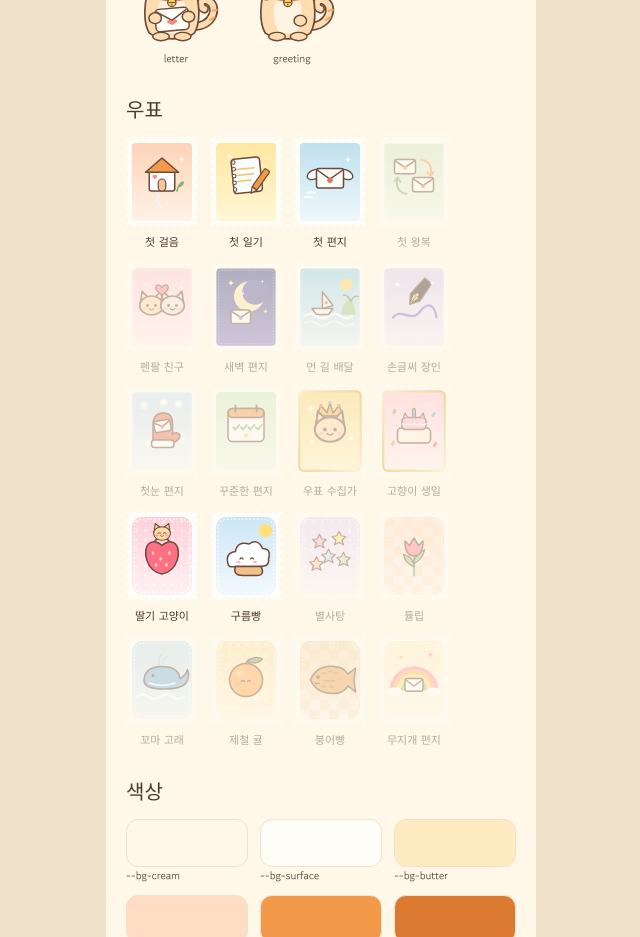
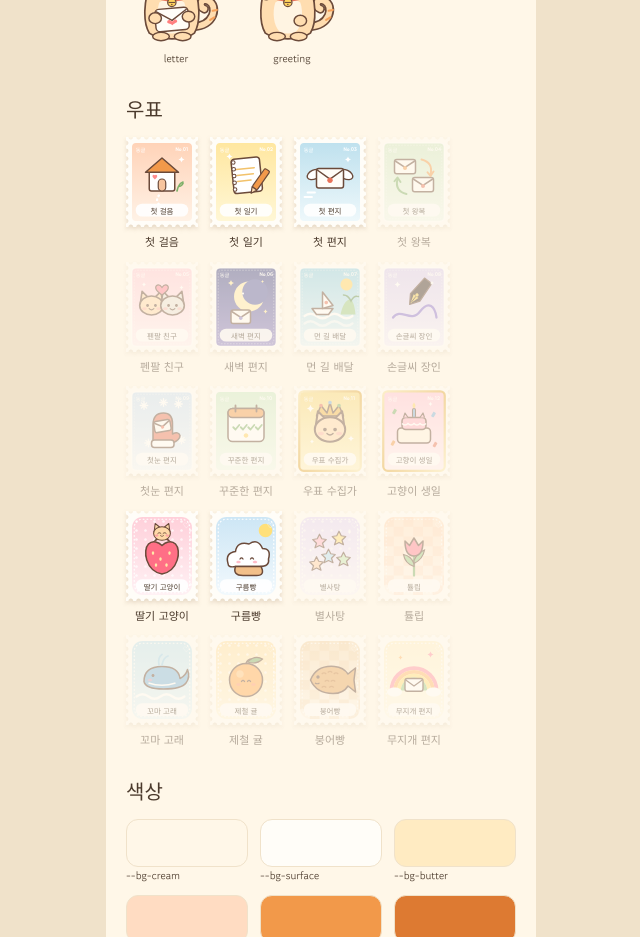
Before and after one commit to 2026-4thon-dongle/2026-4thon-11-dongle-frontend, a React (Vite) app: page /preview in a window 1280 px wide. Shown: the part 1640-2577 px from the top of the page, without its empty margins (319-959 px from the left). Built offline with nearby package versions, Linux system fonts and the light colour scheme.

Commit message:
feat: Stamp에 이름 띠와 번호 추가

```diff
--- a/src/components/letter-write/StampingScene.css
+++ b/src/components/letter-write/StampingScene.css
@@ -75,59 +75,13 @@
   animation: stamping-card-in 520ms cubic-bezier(0.2, 0.8, 0.2, 1) backwards;
 }
 
-/* 우표 + 이름 띠 (시안의 우표 · 이름 띠 · 번호 · 브랜드 글자) */
+/* 우표(이름 띠·글자는 Stamp가 그린다) */
 .stamping__stamp {
   top: 121.1px;
   left: 214px;
   width: 57.6px;
   height: 72px;
-  filter: drop-shadow(0 1.8px 1.8px rgba(115, 77, 38, 0.18));
   animation: stamping-stamp-in 420ms cubic-bezier(0.3, 1.4, 0.5, 1) 420ms backwards;
-}
-
-.stamping__stamp > * {
-  position: absolute;
-}
-
-.stamping__stamp img {
-  top: 0;
-  left: 0;
-  display: block;
-}
-
-.stamping__stamp-band {
-  top: 53.4px;
-  left: 7.8px;
-  width: 42px;
-  height: 10.2px;
-  border-radius: 5.1px;
-  background: rgba(255, 255, 255, 0.9);
-}
-
-.stamping__stamp-name {
-  top: 54.6px;
-  left: 7.8px;
-  width: 42px;
-  color: #4a3b2b;
-  font: 400 6px / normal var(--font-jua);
-  text-align: center;
-}
-
-.stamping__stamp-no,
-.stamping__stamp-brand {
-  top: 7.2px;
-  color: var(--white);
-  font: 400 4.2px / normal var(--font-jua);
-  white-space: nowrap;
-}
-
-.stamping__stamp-no {
-  left: 39.6px;
-  opacity: 0.95;
-}
-
-.stamping__stamp-brand {
-  left: 7.8px;
 }
 
 /* 소인: 점선 원 + 날짜·지역. 도장이 닿는 순간 나타난다. */
--- a/src/components/letter-write/StampingScene.jsx
+++ b/src/components/letter-write/StampingScene.jsx
@@ -1,7 +1,6 @@
 import { useEffect, useState } from 'react'
 import Mascot from '../../shared/ui/Mascot.jsx'
 import Stamp from '../../shared/ui/Stamp.jsx'
-import { MOCK_STAMPS } from '../../shared/mocks/stamps.js'
 import foldLine from './assets/stamping-fold.svg'
 import postmarkRing from './assets/stamping-postmark.png'
 import './StampingScene.css'
@@ -24,10 +23,6 @@ function StampingScene({ stampId = 'handwriting-master', place = '서울', date,
   const stampedAt = date ?? today
   const monthDay = `${String(stampedAt.getMonth() + 1).padStart(2, '0')}.${String(stampedAt.getDate()).padStart(2, '0')}`
 
-  const stampIndex = MOCK_STAMPS.findIndex((stamp) => stamp.id === stampId)
-  const stampName = MOCK_STAMPS[stampIndex]?.name ?? ''
-  const stampNumber = `No.${String(stampIndex + 1).padStart(2, '0')}`
-
   useEffect(() => {
     if (!onDone) return undefined
     const timer = setTimeout(onDone, DONE_AFTER)
@@ -47,10 +42,6 @@ function StampingScene({ stampId = 'handwriting-master', place = '서울', date,
           <img className="stamping__fold" src={foldLine} alt="" />
           <div className="stamping__stamp">
             <Stamp id={stampId} size={57.6} />
-            <span className="stamping__stamp-band" />
-            <span className="stamping__stamp-name">{stampName}</span>
-            <span className="stamping__stamp-no">{stampNumber}</span>
-            <span className="stamping__stamp-brand">동글</span>
           </div>
         </div>
 
--- /dev/null
+++ b/src/shared/ui/Stamp.css
@@ -0,0 +1,78 @@
+/* 우표 (시안 우표 컴포넌트). 96×120 기준으로 그리고, 크기는 transform scale로 줄여서 글자도 같이 줄어든다. */
+.ui-stamp {
+  position: relative;
+  display: inline-block;
+  flex: none;
+}
+
+.ui-stamp__body {
+  position: absolute;
+  top: 0;
+  left: 0;
+  width: 96px;
+  height: 120px;
+  filter: drop-shadow(0 3px 3px rgba(115, 77, 38, 0.18));
+  transform-origin: 0 0;
+}
+
+.ui-stamp__body > * {
+  position: absolute;
+}
+
+.ui-stamp__art {
+  top: 0;
+  left: 0;
+  display: block;
+}
+
+/* 이름 띠: 기본 우표는 위에서 89px, 꾸미기 우표는 91px */
+.ui-stamp__band {
+  top: 89px;
+  left: 13px;
+  width: 70px;
+  height: 17px;
+  border-radius: 8.5px;
+  background: rgba(255, 255, 255, 0.9);
+}
+
+.ui-stamp--decoration .ui-stamp__band {
+  top: 91px;
+  background: rgba(255, 255, 255, 0.92);
+}
+
+.ui-stamp__name {
+  top: 91px;
+  left: 13px;
+  width: 70px;
+  color: var(--text-brown);
+  font: 400 10px / normal var(--font-jua);
+  text-align: center;
+}
+
+.ui-stamp--decoration .ui-stamp__name {
+  top: 93px;
+}
+
+.ui-stamp__brand,
+.ui-stamp__number {
+  top: 12px;
+  color: var(--white);
+  font: 400 7px / normal var(--font-jua);
+  white-space: nowrap;
+}
+
+.ui-stamp__brand {
+  left: 13px;
+}
+
+.ui-stamp__number {
+  left: 66px;
+  opacity: 0.95;
+}
+
+.ui-stamp__heart {
+  top: 12px;
+  left: 76px;
+  color: var(--white);
+  font: 400 9px / normal 'Noto Sans KR', sans-serif;
+}
--- a/src/shared/ui/Stamp.jsx
+++ b/src/shared/ui/Stamp.jsx
@@ -1,3 +1,6 @@
+import { MOCK_STAMPS } from '../mocks/stamps.js'
+import './Stamp.css'
+
 // assets/stamp 아래 폴더(basic, decoration)의 SVG를 파일 이름(확장자 제외)을 id로 모아 둔다.
 // 우표를 더 넣으면 자동으로 포함되므로 id(파일 이름)는 폴더가 달라도 겹치면 안 된다.
 const files = import.meta.glob('../assets/stamp/*/*.svg', { eager: true, import: 'default' })
@@ -5,23 +8,52 @@ const STAMPS = Object.fromEntries(
   Object.entries(files).map(([path, url]) => [path.split('/').pop().replace('.svg', ''), url]),
 )
 
+const BASIC_STAMPS = MOCK_STAMPS.filter((stamp) => stamp.kind === 'basic')
+
 /**
- * 우표 그림. 원래 비율은 96×120이다.
+ * 우표. 시안의 우표 컴포넌트처럼 그림 위에 이름 띠와 글자가 붙는다. 원래 크기는 96×120이다.
+ * - 기본 우표(basic): 이름 띠 + 왼쪽 위 "동글" + 오른쪽 위 번호(No.01처럼 기본 우표 목록 순서)
+ * - 꾸미기 우표(decoration): 이름 띠 + 오른쪽 위 하트
+ * 이름과 종류는 shared/mocks/stamps.js에서 id로 찾는다.
  * @param {string} id 우표 id (assets/stamp 아래 파일 이름, 예: 'first-diary')
- * @param {number} [size=96] 가로(px). 높이는 비율에 맞춰 자동으로 정해진다.
+ * @param {number} [size=96] 가로(px). 높이는 비율(5:4)에 맞춰 정해지고, 글자도 같은 비율로 줄어든다.
+ * @param {boolean} [label=true] 이름 띠와 글자를 보일지. false면 그림만 보인다.
  * @param {string} [alt] 의미가 있는 그림이면 설명. 없으면 장식으로 숨긴다.
  */
-function Stamp({ id, size = 96, alt = '', className }) {
+function Stamp({ id, size = 96, label = true, alt = '', className = '' }) {
   const src = STAMPS[id]
   if (!src) return null
+
+  const info = MOCK_STAMPS.find((stamp) => stamp.id === id)
+  const isBasic = info?.kind === 'basic'
+  const number = `No.${String(BASIC_STAMPS.findIndex((stamp) => stamp.id === id) + 1).padStart(2, '0')}`
+
   return (
-    <img
-      className={className}
-      src={src}
-      alt={alt}
-      width={size}
-      style={{ height: 'auto' }}
-    />
+    <span
+      className={`ui-stamp ui-stamp--${info?.kind ?? 'basic'} ${className}`.trim()}
+      style={{ width: size, height: (size * 120) / 96 }}
+      role={alt ? 'img' : undefined}
+      aria-label={alt || undefined}
+      aria-hidden={alt ? undefined : true}
+    >
+      <span className="ui-stamp__body" style={{ transform: `scale(${size / 96})` }}>
+        <img className="ui-stamp__art" src={src} alt="" width="96" height="120" />
+        {label && info && (
+          <>
+            <span className="ui-stamp__band" />
+            <span className="ui-stamp__name">{info.name}</span>
+            {isBasic ? (
+              <>
+                <span className="ui-stamp__brand">동글</span>
+                <span className="ui-stamp__number">{number}</span>
+              </>
+            ) : (
+              <span className="ui-stamp__heart">♡</span>
+            )}
+          </>
+        )}
+      </span>
+    </span>
   )
 }
 
```
